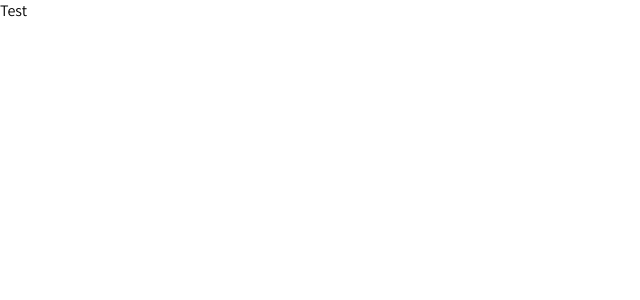
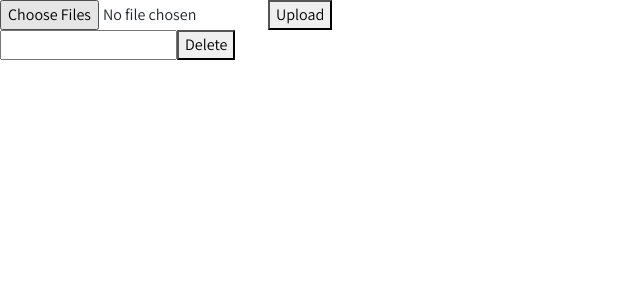
Before and after one commit to NileG2/Nile-React-Typescript, a React (Create React App) app: page /test in a window 1280 px wide. Shown: the top 300 px of the page, without its empty margins (0-640 px from the left). Built offline with nearby package versions, Linux system fonts and the light colour scheme.

Commit message:
added firebase image upload service and bootstrap cdn

```diff
--- a/package.json
+++ b/package.json
@@ -13,6 +13,7 @@
     "@types/node": "^16.11.26",
     "@types/react": "^17.0.39",
     "@types/react-dom": "^17.0.11",
+    "firebase": "^9.6.7",
     "node-sass": "^7.0.1",
     "react": "^17.0.2",
     "react-dom": "^17.0.2",
@@ -23,6 +24,7 @@
     "redux": "^4.1.2",
     "redux-thunk": "^2.4.1",
     "typescript": "^4.5.5",
+    "uuid": "^8.3.2",
     "web-vitals": "^2.1.4"
   },
   "scripts": {
--- a/public/index.html
+++ b/public/index.html
@@ -11,6 +11,7 @@
   <link rel="preconnect" href="https://fonts.gstatic.com" crossorigin>
   <link href="https://fonts.googleapis.com/css2?family=Assistant&family=Roboto&display=swap" rel="stylesheet">
   <link rel="apple-touch-icon" href="%PUBLIC_URL%/logo192.png" />
+  <link href="https://cdn.jsdelivr.net/npm/bootstrap@5.1.3/dist/css/bootstrap.min.css" rel="stylesheet" integrity="sha384-1BmE4kWBq78iYhFldvKuhfTAU6auU8tT94WrHftjDbrCEXSU1oBoqyl2QvZ6jIW3" crossorigin="anonymous">
   <title>Nile</title>
 </head>
 <body>
--- /dev/null
+++ b/src/firebaseSetup.js
@@ -0,0 +1,7 @@
+import {initializeApp} from 'firebase/app'
+import {getStorage} from 'firebase/storage'
+
+const firebaseConfigData = require('./firebaseConfigData.json')
+
+export const app = initializeApp(firebaseConfigData)
+export const storage = getStorage(app)
--- a/src/screens/test/Test.tsx
+++ b/src/screens/test/Test.tsx
@@ -1,7 +1,32 @@
-import React from "react";
+import React,{useState,useEffect} from "react";
+
+import {uploadFiles,deleteFile} from '../../services/imageUpload/imageUpload'
 
 const Test = () => {
-  return <div>Test</div>;
+
+  const [files,setfiles] = useState<any>([])
+  const [filename,setfilename] = useState<string>("")
+
+  function handleFileUpload(e:any){
+    setfiles(e.target.files)
+  }
+
+  function handleFileDelete(){
+    // console.log(filename)
+    deleteFile(filename)
+  }
+
+  function handleChange(e:any){
+    setfilename(e.target.value)
+  }
+
+  return <div>
+    <input type="file" onChange={(e)=>{handleFileUpload(e)}} multiple/>
+    <button onClick={()=>{uploadFiles(files)}} >Upload</button>
+    <br/>
+    <input onChange={(e)=>{handleChange(e)}}/>
+    <button onClick={()=>{handleFileDelete()}}>Delete</button>
+  </div>;
 };
 
 export default Test;
--- /dev/null
+++ b/src/services/imageUpload/imageUpload.js
@@ -0,0 +1,58 @@
+import { getDownloadURL, ref, uploadBytesResumable,deleteObject } from 'firebase/storage'
+import { storage } from '../../firebaseSetup'
+
+import { v4 as uuidv4 } from 'uuid';
+
+const allowedExtensions = ['png', 'jpg', 'jpeg', 'svg', 'gif']
+
+function getUniqueName(extension) {
+    return uuidv4() + "." + extension
+}
+
+export function uploadFiles(files) {
+    if (!files) { return }
+    for (let i = 0; i < files.length; i++) {
+        let file = files[i]
+        console.log(file.size)
+        let extension = file.name.split('.')[1].split(" ")[0]
+
+        if (allowedExtensions.includes(extension)) {
+            if (file.size <= 1*1024*1024) {
+                let fileName = getUniqueName(extension)
+                const storageRef = ref(storage, `/Products/${fileName}`)
+
+                const uploadTask = uploadBytesResumable(storageRef, file)
+
+                uploadTask.on("state_changed", (snapshot) => {
+                    const progress = Math.round((snapshot.bytesTransferred / snapshot.totalBytes) * 100)
+                }, (err) => {
+                    console.log(err)
+                }, () => {
+                    getDownloadURL(uploadTask.snapshot.ref)
+                        .then(url => {
+                            console.log(url)
+                        })
+                })
+            }else{
+                console.log("file size too big")
+                return
+            }
+        } else {
+            console.log("file format not allowed")
+            return
+        }
+    }
+}
+
+export function deleteFile(filename){
+    if(!filename){return}
+
+    const storageRef = ref(storage, `/Products/${filename}`)
+
+    deleteObject(storageRef).then(() => {
+        console.log("file deleted successfully")
+      }).catch((err) => {
+        console.log("file not found")
+        console.log(err)
+      });
+}
```
Also changed, not shown: 2 other files (tests, documents, lock files or other folders).
